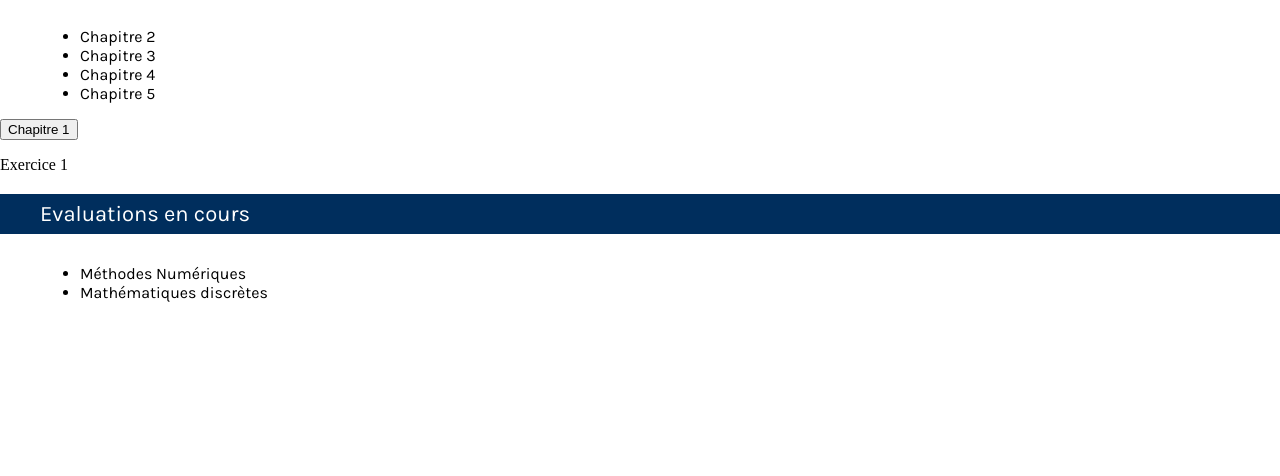
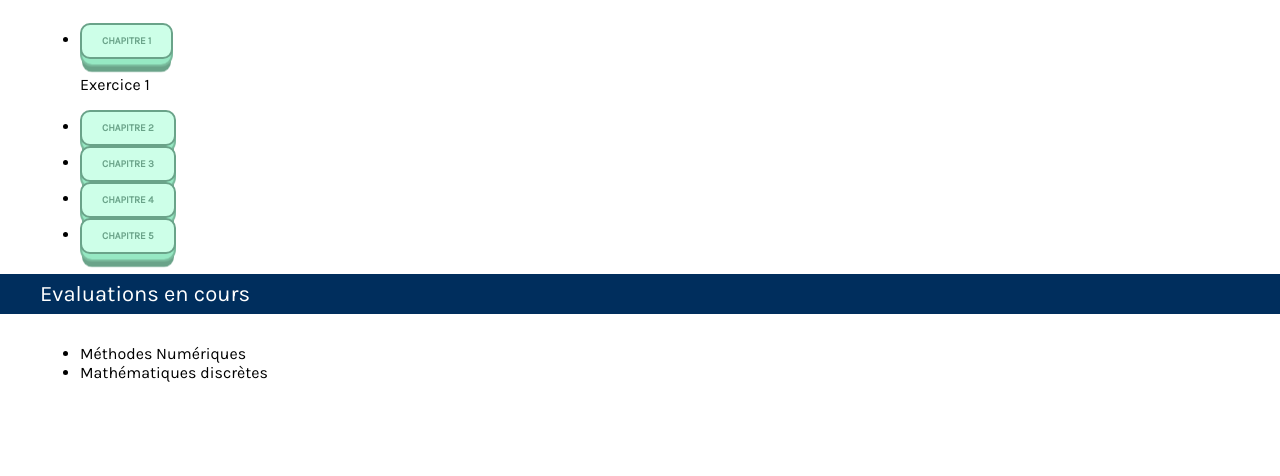
Before and after one commit to RCouery/ProjetINFO2, a plain HTML site: page Projet-INFO2-main/MathsDex/pages/profil.html in a window 1280 px wide. Shown: the part 324-800 px from the top of the page. Drawn offline with nearby package versions, Linux system fonts and the light colour scheme.

Commit message:
nouvo bouton

```diff
--- a/Projet-INFO2-main/MathsDex/pages/profil.html
+++ b/Projet-INFO2-main/MathsDex/pages/profil.html
@@ -57,17 +57,27 @@
 
     <div class="corps">
         <ul class="stock">
-            <li >Chapitre 2</li>
-            <li >Chapitre 3</li>
-            <li >Chapitre 4</li>
-            <li >Chapitre 5</li>
+            <li>
+                <button class="butbut">Chapitre 1</button>
+                <p>
+                    Exercice 1
+                </p>
+                <script src="../styles/jsstyle.js"></script>
+            </li>
+            <li >
+                <button class="butbut"> Chapitre 2</button>
+            </li>
+            <li >
+                <button class="butbut"> Chapitre 3</button>
+            </li>
+            <li >
+                <button class="butbut"> Chapitre 4</button>
+            </li>
+            <li >
+                <button class="butbut"> Chapitre 5</button>
+            </li>
         </ul>
     </div>
-    <button>Chapitre 1</button>
-    <p>
-        Exercice 1
-    </p>
-    <script src="../styles/jsstyle.js"></script>
 
 
     <div class="bande">
--- a/Projet-INFO2-main/MathsDex/styles/index.css
+++ b/Projet-INFO2-main/MathsDex/styles/index.css
@@ -157,7 +157,6 @@ margin :0px;
     text-decoration: none;
 }
 
-
 .bande{
 margin-bottom : 30px;
     width: 100%;
@@ -168,3 +167,84 @@ margin-bottom : 30px;
     margin-top: 20px;
     font-size: 22px;
 }
+
+
+/* ----------------------------- */
+
+
+:root {
+   --backgroundColor: rgba(246, 241, 209);
+   --colorShadeA: rgb(106, 163, 137);
+   --colorShadeB: rgb(121, 186, 156);
+   --colorShadeC: rgb(150, 232, 195);
+   --colorShadeD: rgb(187, 232, 211);
+   --colorShadeE: rgb(205, 255, 232);
+ }
+
+ @import url("https://fonts.googleapis.com/css?family=Open+Sans:400,400i,700");
+ * {
+   box-sizing: border-box;
+ }
+ *::before, *::after {
+   box-sizing: border-box;
+ }
+ button {
+   position: relative;
+   display: inline-block;
+   cursor: pointer;
+   outline: none;
+   border: 0;
+   vertical-align: middle;
+   text-decoration: none;
+   font-size: 10px;
+     color:var(--colorShadeA);
+   font-weight: 700;
+   text-transform: uppercase;
+   font-family: inherit;
+   padding-bottom: 100px;
+ }
+
+ button.butbut {
+    padding: 1em 2em;
+    border: 2px solid var(--colorShadeA);
+   border-radius: 1em;
+   background: var(--colorShadeE);
+ transform-style: preserve-3d;
+    transition: all 175ms cubic-bezier(0, 0, 1, 1);
+ }
+ button.butbut::before {
+   position: absolute;
+   content: '';
+   width: 100%;
+   height: 100%;
+   top: 0;
+   left: 0;
+   right: 0;
+   bottom: 0;
+   background: var(--colorShadeC);
+   border-radius: inherit;
+     box-shadow: 0 0 0 2px var(--colorShadeB), 0 0.75em 0 0 var(--colorShadeA);
+  transform: translate3d(0, 0.75em, -1em);
+      transition: all 175ms cubic-bezier(0, 0, 1, 1);
+ }
+
+
+ button.butbut:hover {
+   background: var(--colorShadeD);
+   transform: translate(0, 0.375em);
+ }
+
+ button.butbut:hover::before {
+   transform: translate3d(0, 0.75em, -1em);
+ }
+
+ button.butbut:active {
+             transform: translate(0em, 0.75em);
+ }
+
+ button.butbut:active::before {
+   transform: translate3d(0, 0, -1em);
+
+       box-shadow: 0 0 0 2px var(--colorShadeB), 0 0.25em 0 0 var(--colorShadeB);
+
+ }
```
